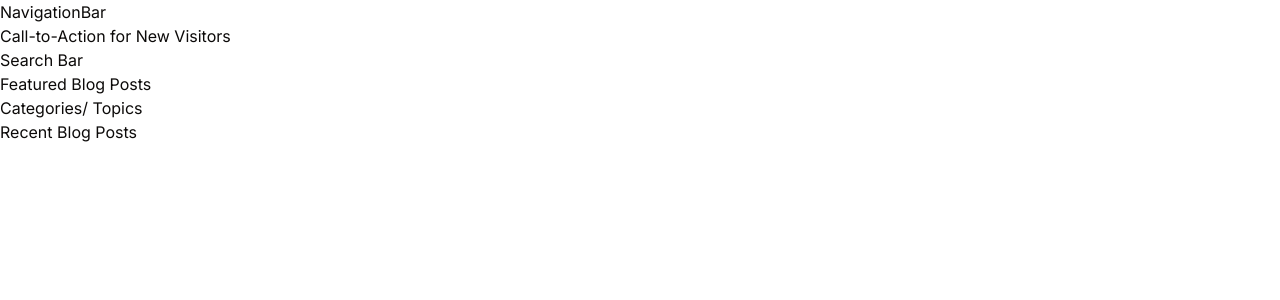
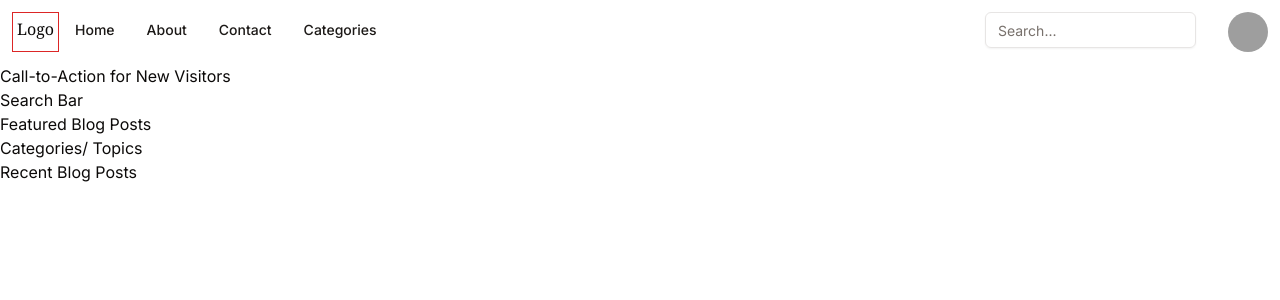
Before and after one commit to tymnec/infinite-blogs, a Next.js app: page / in a window 1280 px wide. Shown: the top 300 px of the page. Built offline with nearby package versions, Linux system fonts and the light colour scheme; grey boxes are pictures that could not be loaded.

Commit message:
navigation bar done

```diff
--- a/package.json
+++ b/package.json
@@ -9,6 +9,7 @@
     "lint": "next lint"
   },
   "dependencies": {
+    "@radix-ui/react-avatar": "^1.0.4",
     "@radix-ui/react-dropdown-menu": "^2.0.6",
     "@radix-ui/react-icons": "^1.3.0",
     "@radix-ui/react-slot": "^1.0.2",
--- /dev/null
+++ b/src/components/ui/alert.tsx
@@ -0,0 +1,59 @@
+import * as React from "react"
+import { cva, type VariantProps } from "class-variance-authority"
+
+import { cn } from "@/lib/utils"
+
+const alertVariants = cva(
+  "relative w-full rounded-lg border px-4 py-3 text-sm [&>svg+div]:translate-y-[-3px] [&>svg]:absolute [&>svg]:left-4 [&>svg]:top-4 [&>svg]:text-foreground [&>svg~*]:pl-7",
+  {
+    variants: {
+      variant: {
+        default: "bg-background text-foreground",
+        destructive:
+          "border-destructive/50 text-destructive dark:border-destructive [&>svg]:text-destructive",
+      },
+    },
+    defaultVariants: {
+      variant: "default",
+    },
+  }
+)
+
+const Alert = React.forwardRef<
+  HTMLDivElement,
+  React.HTMLAttributes<HTMLDivElement> & VariantProps<typeof alertVariants>
+>(({ className, variant, ...props }, ref) => (
+  <div
+    ref={ref}
+    role="alert"
+    className={cn(alertVariants({ variant }), className)}
+    {...props}
+  />
+))
+Alert.displayName = "Alert"
+
+const AlertTitle = React.forwardRef<
+  HTMLParagraphElement,
+  React.HTMLAttributes<HTMLHeadingElement>
+>(({ className, ...props }, ref) => (
+  <h5
+    ref={ref}
+    className={cn("mb-1 font-medium leading-none tracking-tight", className)}
+    {...props}
+  />
+))
+AlertTitle.displayName = "AlertTitle"
+
+const AlertDescription = React.forwardRef<
+  HTMLParagraphElement,
+  React.HTMLAttributes<HTMLParagraphElement>
+>(({ className, ...props }, ref) => (
+  <div
+    ref={ref}
+    className={cn("text-sm [&_p]:leading-relaxed", className)}
+    {...props}
+  />
+))
+AlertDescription.displayName = "AlertDescription"
+
+export { Alert, AlertTitle, AlertDescription }
--- /dev/null
+++ b/src/components/ui/avatar.tsx
@@ -0,0 +1,50 @@
+"use client"
+
+import * as React from "react"
+import * as AvatarPrimitive from "@radix-ui/react-avatar"
+
+import { cn } from "@/lib/utils"
+
+const Avatar = React.forwardRef<
+  React.ElementRef<typeof AvatarPrimitive.Root>,
+  React.ComponentPropsWithoutRef<typeof AvatarPrimitive.Root>
+>(({ className, ...props }, ref) => (
+  <AvatarPrimitive.Root
+    ref={ref}
+    className={cn(
+      "relative flex h-10 w-10 shrink-0 overflow-hidden rounded-full",
+      className
+    )}
+    {...props}
+  />
+))
+Avatar.displayName = AvatarPrimitive.Root.displayName
+
+const AvatarImage = React.forwardRef<
+  React.ElementRef<typeof AvatarPrimitive.Image>,
+  React.ComponentPropsWithoutRef<typeof AvatarPrimitive.Image>
+>(({ className, ...props }, ref) => (
+  <AvatarPrimitive.Image
+    ref={ref}
+    className={cn("aspect-square h-full w-full", className)}
+    {...props}
+  />
+))
+AvatarImage.displayName = AvatarPrimitive.Image.displayName
+
+const AvatarFallback = React.forwardRef<
+  React.ElementRef<typeof AvatarPrimitive.Fallback>,
+  React.ComponentPropsWithoutRef<typeof AvatarPrimitive.Fallback>
+>(({ className, ...props }, ref) => (
+  <AvatarPrimitive.Fallback
+    ref={ref}
+    className={cn(
+      "flex h-full w-full items-center justify-center rounded-full bg-muted",
+      className
+    )}
+    {...props}
+  />
+))
+AvatarFallback.displayName = AvatarPrimitive.Fallback.displayName
+
+export { Avatar, AvatarImage, AvatarFallback }
--- /dev/null
+++ b/src/components/ui/input.tsx
@@ -0,0 +1,25 @@
+import * as React from "react"
+
+import { cn } from "@/lib/utils"
+
+export interface InputProps
+  extends React.InputHTMLAttributes<HTMLInputElement> {}
+
+const Input = React.forwardRef<HTMLInputElement, InputProps>(
+  ({ className, type, ...props }, ref) => {
+    return (
+      <input
+        type={type}
+        className={cn(
+          "flex h-9 w-full rounded-md border border-input bg-transparent px-3 py-1 text-sm shadow-sm transition-colors file:border-0 file:bg-transparent file:text-sm file:font-medium placeholder:text-muted-foreground focus-visible:outline-none focus-visible:ring-1 focus-visible:ring-ring disabled:cursor-not-allowed disabled:opacity-50",
+          className
+        )}
+        ref={ref}
+        {...props}
+      />
+    )
+  }
+)
+Input.displayName = "Input"
+
+export { Input }
--- a/src/components/ui/navigation-bar.tsx
+++ b/src/components/ui/navigation-bar.tsx
@@ -1,7 +1,42 @@
 import React from "react";
+import { Button } from "./button";
+import { Input } from "./input";
+import { Avatar, AvatarFallback, AvatarImage } from "./avatar";
+
+// Structure of Navigation bar
+// Navigation:
+
+// Home
+// Categories
+// About Us
+// Contact
 
 function NavigationBar() {
-  return <div>NavigationBar</div>;
+  return (
+    <div className="flex w-full p-3">
+      {/* Logo */}
+      <div className="p-1 font-serif border border-red-600">
+        <p>Logo</p>
+      </div>
+      {/* List of navigation buttons */}
+      <div className="flex w-full justify-start">
+        <Button variant="link">Home</Button>
+        <Button variant="link">About</Button>
+        <Button variant="link">Contact</Button>
+        <Button variant="link">Categories</Button>
+      </div>
+
+      <div className="w-96 flex justify-end gap-8">
+        {/* Search Bar */}
+        <Input placeholder="Search..." type="text" />
+        {/* Profile Settings */}
+        <Avatar>
+          <AvatarImage src="https://github.com/shadcn.png" alt="@shadcn" />
+          <AvatarFallback>CN</AvatarFallback>
+        </Avatar>
+      </div>
+    </div>
+  );
 }
 
 export default NavigationBar;
```
Also changed, not shown: 1 other file (tests, documents, lock files or other folders).
